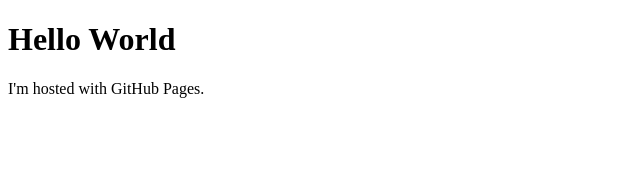
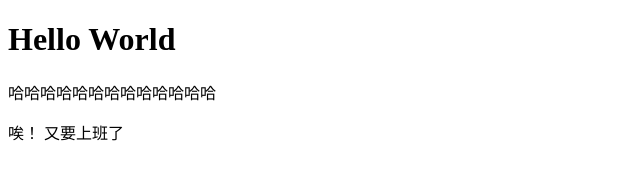
Before and after one commit to zhimahuhu/zhimahuhu.github.io, a plain HTML site: page index.html in a window 1280 px wide. Shown: the whole page, without its empty margins (0-640 px from the left). Drawn offline with Linux system fonts and the light colour scheme.

Commit message:
修改内容

```diff
--- a/index.html
+++ b/index.html
@@ -1,7 +1,13 @@
 <!DOCTYPE html>
 <html>
+<head>
+    <meta charset="UTF-8">
+    <title>芝麻糊糊</title>
+</head>
 <body>
 <h1>Hello World</h1>
-<p>I'm hosted with GitHub Pages.</p>
+<p>哈哈哈哈哈哈哈哈哈哈哈哈哈</p>
+<p1>唉！</p1>
+<p2>又要上班了</p2>
 </body>
 </html>
```
